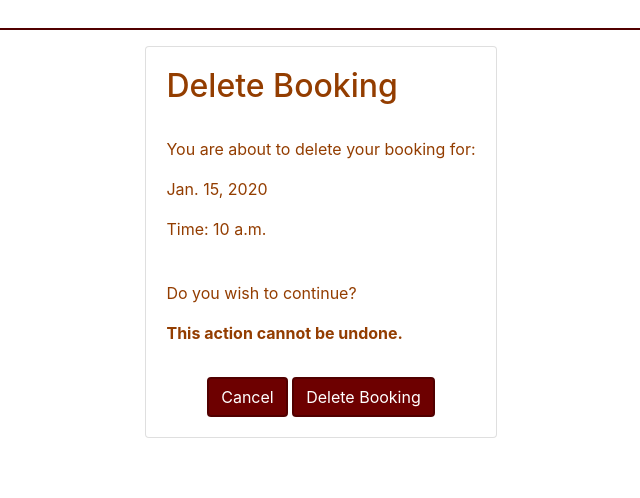
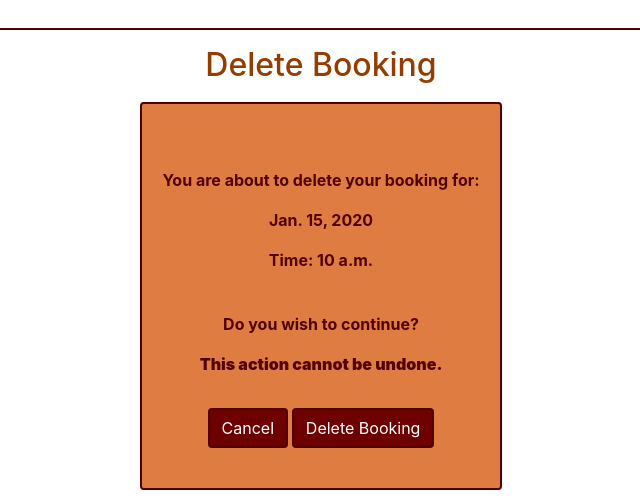
Before and after one commit to moolleer/P4-m-nes-restaurant, a Django app: page /delete_booking/00000000-0000-0000-0000-000000000001 in a window 1280 px wide. Shown: the part 348-846 px from the top of the page, without its empty margins (319-959 px from the left). Before the commit the page ends 786 px from the top, so only its background shows below. Run offline with Django 3.2, Linux system fonts and the light colour scheme; tables that the repository leaves empty hold one stand-in row (values such as "Sample post"); some libraries are stand-ins or nearby versions.

Commit message:
update: style templates for manage bookings and log in

```diff
--- a/static/css/style.css
+++ b/static/css/style.css
@@ -84,19 +84,19 @@ body {
 
 
 
-.signup {
+.form {
   text-align: center;
   color: #510000;
   font-weight: bold;
   padding: 20px 0;
   border-radius: 1%;
   border: 2px solid #510000;
-  margin-top: 1em;
+  margin-top: 10px;
   background-color: #DF7C41;
 
 }
 
-.signup input {
+.signup input, .login input {
   width: 90%;
   border: 2px solid #510000;
   padding: 5px;
--- a/templates/account/logout.html
+++ b/templates/account/logout.html
@@ -14,7 +14,7 @@
   {% if redirect_field_value %}
   <input type="hidden" name="{{ redirect_field_name }}" value="{{ redirect_field_value }}"/>
   {% endif %}
-  <button type="submit">{% trans 'Sign Out' %}</button>
+  <button class="btn" type="submit">{% trans 'Sign Out' %}</button>
 </form>
 
 
--- a/templates/account/signup.html
+++ b/templates/account/signup.html
@@ -13,7 +13,7 @@
 
   <div class="row justify-content-center">
     <div class="col-12 col-md-9 col-lg-6 mb-3">
-      <form class="signup" id="signup_form" method="post" action="{% url 'account_signup' %}">
+      <form class="form" id="signup_form" method="post" action="{% url 'account_signup' %}">
         {% csrf_token %}
         {{ form.as_p }}
         {% if redirect_field_value %}
--- a/templates/bookings.html
+++ b/templates/bookings.html
@@ -16,7 +16,7 @@
 
             <p>If you are a group bigger than 6 persons, please contact us for booking. </p>
 
-            <form class="booking-form" method="POST" action="{% url 'bookings' %}">
+            <form class="form" method="POST" action="{% url 'bookings' %}">
 
                 {% csrf_token %}
                 {{ form.as_p }}
--- a/templates/delete_a_booking.html
+++ b/templates/delete_a_booking.html
@@ -2,13 +2,14 @@
 
 {% block content %}
 
-<div class="container">
+<div class="container text-center mb-2">
+    <h2>Delete Booking</h2>
     <div class="row justify-content-center">
 
         <br>
-        <div class="card">
+        <div class="card form">
             <div class="card-body">
-                <h2>Delete Booking</h2>
+
                 <br>
                 <p>You are about to delete your booking for:</p>
                 <p>{{ booking.date }}</p>
```
Also changed, not shown: templates/account/login.html (+13 -4 lines).
